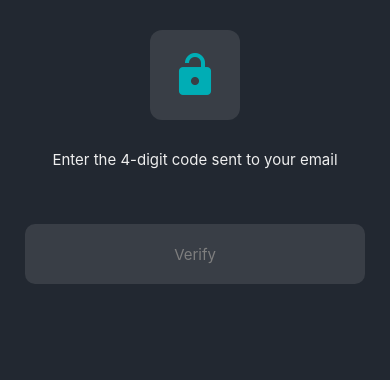
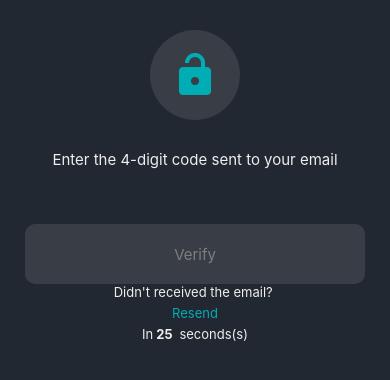
Before and after one commit to YakubuAmidu/register-login-user, a React Native app: screen / in a window 390 px wide. Shown: the top 380 px of the page. Built offline with nearby package versions, Linux system fonts and the light colour scheme.

Commit message:
Initial commit

```diff
--- a/components/Icons/IconHeader.js
+++ b/components/Icons/IconHeader.js
@@ -16,7 +16,7 @@ const IconBg = styled.View`
 background-color: ${ secondary };
 width: ${ ScreenHeight * 0.15 }px;
 height: ${ ScreenHeight * 0.15}px;
-border-radius: ${ ScreenHeight * 0.02 }px;
+border-radius: ${ ScreenHeight * 0.08 }px;
 justify-content: center;
 align-items: center;
 align-self: center;
--- a/components/Inputs/StyledCodeInput.js
+++ b/components/Inputs/StyledCodeInput.js
@@ -96,8 +96,8 @@ const StyledCodeInput = ({ setCode, code, maxLength, setPinReady }) => {
     <CodeInputsContainer onpress={handleOnPress}>{codeDigitsArray.map(toCodeDigitInput)}</CodeInputsContainer>
 
     <HiddenTextInput
-  keyboardType="number-pad"
-  returnKeyType="done"
+    keyboardType="number-pad"
+  returnKeyType={'done'}
   textContentType="oneTimeCode"
    ref={textInputRef}
    value={code}
--- /dev/null
+++ b/components/Timers/ResendTimer.js
@@ -0,0 +1,63 @@
+import React, { useState, useEffect } from 'react';
+import SmallText from '../Texts/SmallText';
+import PressableText from '../Texts/PressableText';
+
+// Styled components
+import styled from 'styled-components/native';
+
+import { StatusBarHeight } from '../shared';
+
+// Custom colors
+import { colors } from '../colors';
+const { primary } = colors;
+
+const StyledView = styled.View`
+align-items: center;
+`
+
+const ResendTimer = ({ activeResend, setActiveResend, targetTimeInSeconds, resendEmail, resendStatus, ...props }) => {
+  const [timeLeft, setTimeLeft] = useState(null);
+  const [targetTime, setTargetTime] = useState(null);
+
+  let ResendTimerInterval;
+
+  const triggerTimer = (targetTimeInSeconds = 30) => {
+    setTimeLeft(targetTimeInSeconds);
+    setActiveResend(false);
+
+    const finalTime = +new Date() + targetTimeInSeconds * 1000;
+    ResendTimerInterval = setInterval(() => calculateTimeLeft(finalTime), 1000);
+  }
+
+  const calculateTimeLeft = (finalTime) => {
+    const difference = finalTime - +new Date();
+    if(difference >= 0){
+      setTimeLeft(Math.round(difference / 1000));
+    } else {
+      clearInterval(ResendTimerInterval);
+      setActiveResend(true);
+      setTimeLeft(null);
+    }
+  }
+
+  useEffect(() => {
+    triggerTimer(targetTimeInSeconds);
+
+    return () => {
+    clearInterval(ResendTimerInterval);
+    }
+  }, [])
+
+  return <StyledView {...props}>
+    <SmallText>Didn't received the email? </SmallText>
+
+    <PressableText onPress={() => resendEmail(triggerTimer)}>Resend</PressableText>
+
+    {!activeResend && (
+    <SmallText>In
+      <SmallText style={{ fontWeight: 'bold' }}> { timeLeft || targetTime } </SmallText> seconds(s)
+    </SmallText>)}
+  </StyledView>
+}
+
+export default ResendTimer;
--- a/screens/EmailVerification.js
+++ b/screens/EmailVerification.js
@@ -12,6 +12,7 @@ import RowContainer from '../components/Containers/RowContainer';
 import IconHeader from '../components/Icons/IconHeader';
 import PressableText from '../components/Texts/PressableText';
 import StyledCodeInput from '../components/Inputs/StyledCodeInput';
+import ResendTimer from '../components/Timers/ResendTimer';
 import MsgBox from '../components/Texts/MsgBox';
 
 // Colors
@@ -28,6 +29,9 @@ const EmailVerification = () => {
   const [isSuccessMessage, setIsSuccessMessage] = useState(false);
 
   const [verifying, setVerifying] = useState(false);
+
+  // Resending email
+  const [activeResend, setActiveResend] = useState(false);
 
   const handleEmailVerification = async (credentials, seSubmitting) => {
     try {
@@ -58,6 +62,8 @@ const EmailVerification = () => {
 
         {verifying && <RegularButton disabled={true}><ActivityIndicator size={"large"} color={primary} /></RegularButton>}
 
+        <ResendTimer activeResend={activeResend} setActiveResend={setActiveResend}/>
+
       </KeyboardAvoidingContainer>
     </MainContainer>
 }
```
